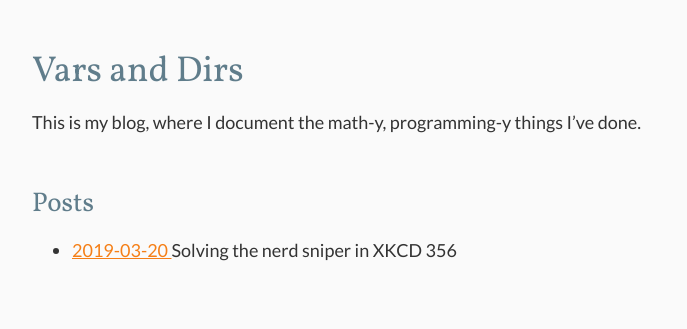
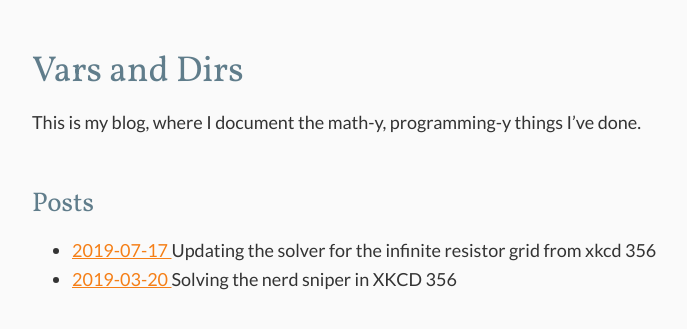
Before and after one commit to EnricoMiccoli/enricomiccoli.github.io, a Jekyll site: the page built from index.md, in a window 1280 px wide. Shown: the top 329 px of the page, without its empty margins (283-970 px from the left). Built offline with Jekyll 4.4.1, drawn with Linux system fonts in a browser that asks for light colours; part of the change alters nothing that is shown.

Commit message:
Add blog post 2019-07-17

````diff
--- /dev/null
+++ b/_posts/2019-07-17-updating-xkcd-356-sparse.md
@@ -0,0 +1,53 @@
+---
+title: Updating the solver for the infinite resistor grid from xkcd 356
+layout: post
+---
+
+With the new release of
+[nodal.py](https://github.com/EnricoMiccoli/nodal/tree/v1.0.0)
+I could greatly improve the code presented in the
+[previous blog post]({{ site.baseurl}}{% post_url 2019-03-20-xkcd-356-infinite-grid-resistors %}).
+We now have a simpler script that will also run faster.
+
+# What's new
+The new release of `nodal` provides some new objects in a nicely packaged format, allowing me to rewrite the solver in a much **simpler** and maintainable form.
+
+To make the code **faster** I started using
+[sparse matrices](https://en.wikipedia.org/wiki/Sparse_matrix)
+to represent the circuit. Since electrical networks are often not densely connected, with few or no components at all connecting any two given nodes, using the sparse methods from
+[scipy](https://docs.scipy.org/doc/scipy/reference/sparse.linalg.html)
+results in memory and runtime savings.
+
+In the new release of `nodal` applying this change is just a matter of setting the `sparse` flag to true when building the circuit from the netlist:
+
+```python
+netlist = nodal.Netlist("netlist.csv")
+circuit = nodal.Circuit(netlist, sparse=True)
+e = circuit.solve().result
+```
+
+# New results
+In this table we can compare the new and old results of the simulation:
+
+| n    | result (Ω) | old runtime (s) | new runtime (s) |
+|------|------------|-----------------|-----------------|
+|   21 |    0.77934 |          0.0289 |          0.1233 |
+|   51 |    0.77428 |          0.2435 |          0.4533 |
+|   71 |    0.77377 |          1.2203 |          0.7980 |
+|  101 |    0.77350 |          8.7821 |          1.5985 |
+|  171 |    0.77333 |        226.1542 |          4.5561 |
+|  201 |    0.77330 |               - |          6.5638 |
+|  501 |    0.77325 |               - |         45.3930 |
+| 1001 |    0.77324 |               - |        226.4865 |
+
+[tests run on Intel i7 processor, 8GB RAM]
+
+The results of the old and new methods are equal up to rounding errors.
+
+![Graph of time versus n](/media/comparison/comparison.svg)
+
+The main take-away is that the new methods allowed me to run simulations of grids with $$n \geq 191$$, where the old simulation would instead crash because it ran out of memory.
+
+# Complete updated code
+
+<script src="https://gist.github.com/EnricoMiccoli/8b234bf89365e0d463b8a95cd5356c63.js"></script>
--- a/css/main.scss
+++ b/css/main.scss
@@ -39,3 +39,16 @@ a{
 img{
     width: 100%;
 }
+th, td{
+    padding: 0.1em 0.5em 0em 0.5em;
+    text-align: right;
+}
+th{
+    font-weight: 400;
+    border-bottom: 1px solid $gray500;
+}
+table{
+    border-collapse: collapse;
+    font-size: 110%;
+    margin-left: 10%;
+}
````
Also changed, not shown: media/comparison/comparison.svg (added), 1 other file.
